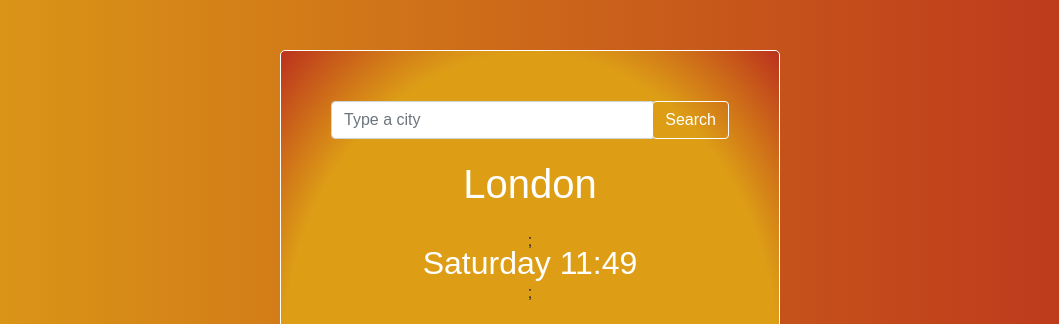
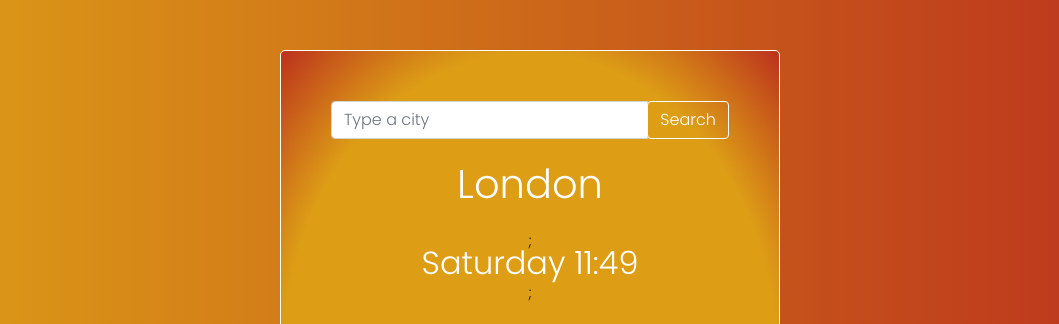
Before and after one commit to shaki-0/weather-react, a React app: page / in a window 1280 px wide. Shown: the top 324 px of the page, without its empty margins (110-1169 px from the left). Built offline with nearby package versions, Linux system fonts and the light colour scheme.

Commit message:
Changing the style of the font
1. Noticed the Google Font, Poppins was not styling the h1 for the Cities component.
2. To fix this problem, I put the link for font in the head of the html. This solved the problem.
3, I changed the font weight from lighter to 500.

```diff
--- a/public/index.html
+++ b/public/index.html
@@ -7,7 +7,12 @@
       integrity="sha384-1BmE4kWBq78iYhFldvKuhfTAU6auU8tT94WrHftjDbrCEXSU1oBoqyl2QvZ6jIW3"
       crossorigin="anonymous"
     />
-
+    <link rel="preconnect" href="https://fonts.googleapis.com" />
+    <link rel="preconnect" href="https://fonts.gstatic.com" crossorigin />
+    <link
+      href="https://fonts.googleapis.com/css2?family=Poppins:wght@300&display=swap"
+      rel="stylesheet"
+    />
     <meta name="viewport" content="width=device-width, initial-scale=1" />
     <meta name="theme-color" content="#000000" />
     <meta name="description" content="Weather application" />
--- a/src/Cities.css
+++ b/src/Cities.css
@@ -2,5 +2,5 @@
   color: #ffffff;
   margin: 35px;
   line-height: 20px;
-  font-weight: lighter;
+  font-weight: 500;
 }
```
